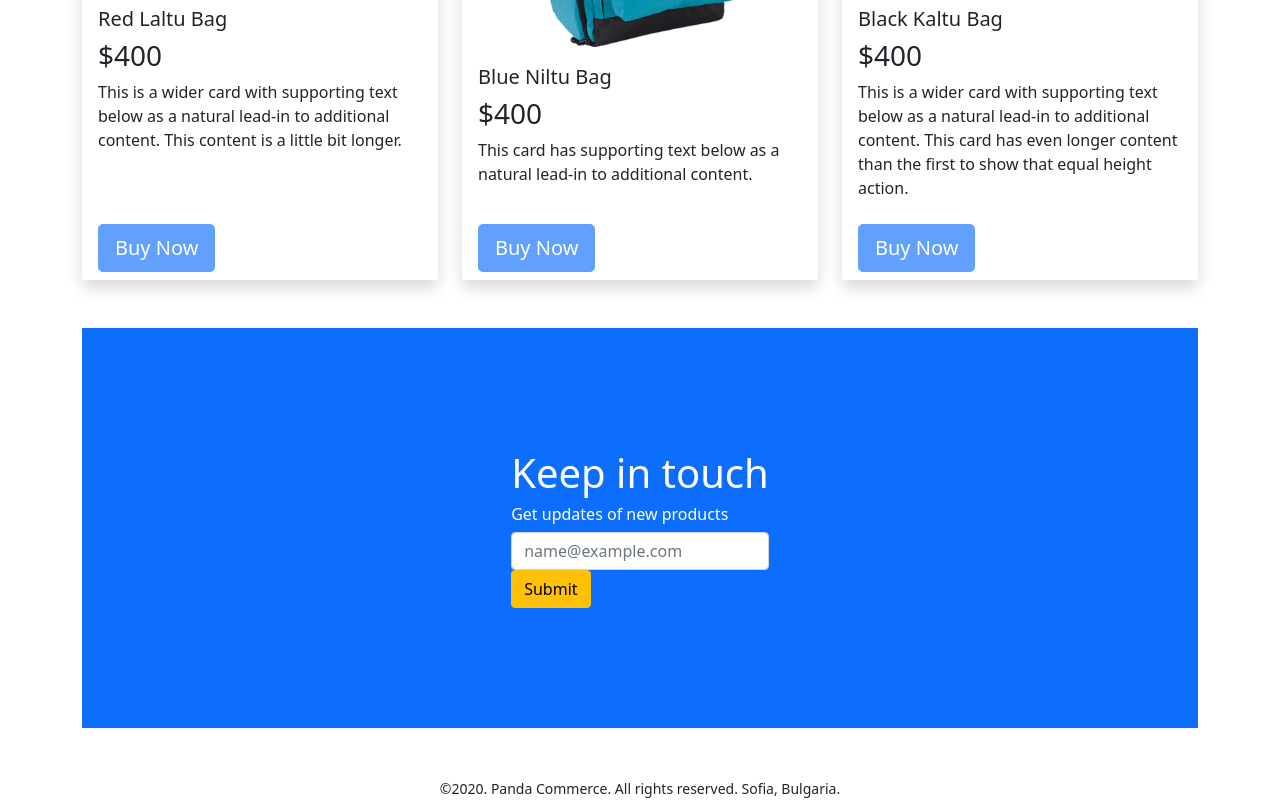
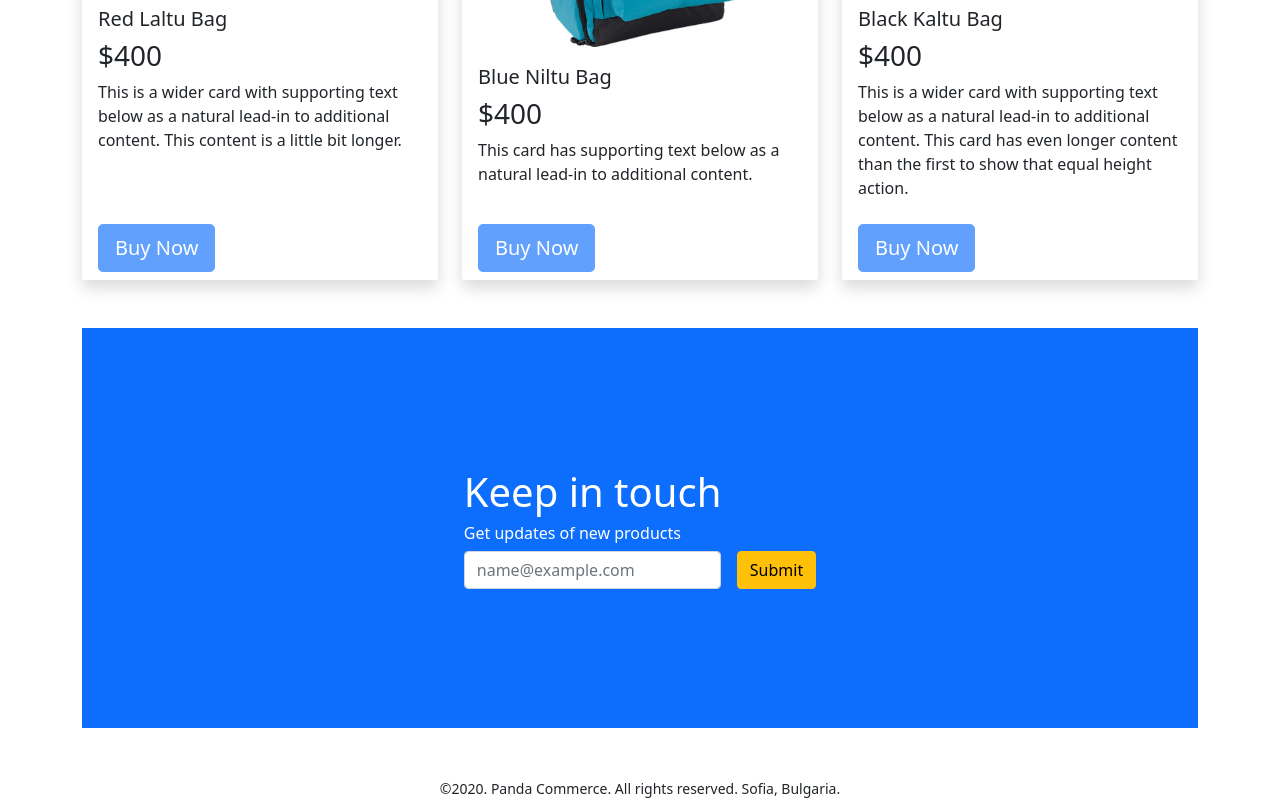
Before and after one commit to mdrabbihasanbd/Panda-Commerce-Project, a plain HTML site: page index.html in a window 1280 px wide. Shown: the part 1836-2636 px from the top of the page. Drawn offline with Linux system fonts and the light colour scheme.

Commit message:
last update

```diff
--- a/index.html
+++ b/index.html
@@ -247,8 +247,10 @@
             <div class="text-white">
                 <h1>Keep in touch</h1>
                 <h6>Get updates of new products</h6>
-                <input type="email" class="form-control" id="exampleFormControlInput1" placeholder="name@example.com">
+                <div class="d-flex justify-content-center gap-3">
+                    <input type="email" class="form-control" id="exampleFormControlInput1" placeholder="name@example.com">
                 <button type="button" class="btn btn-warning">Submit</button>
+                </div>
             </div>
         </section>
 
```
